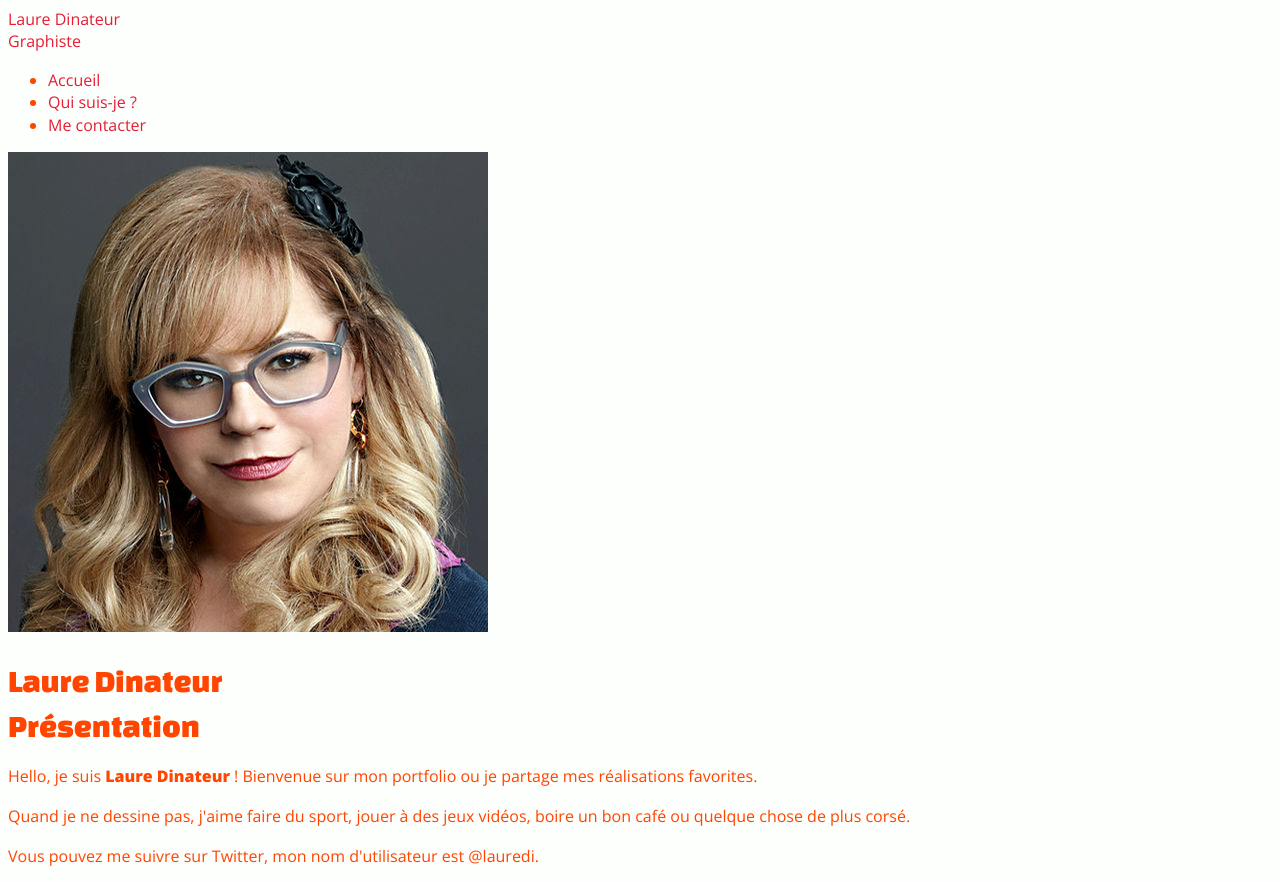
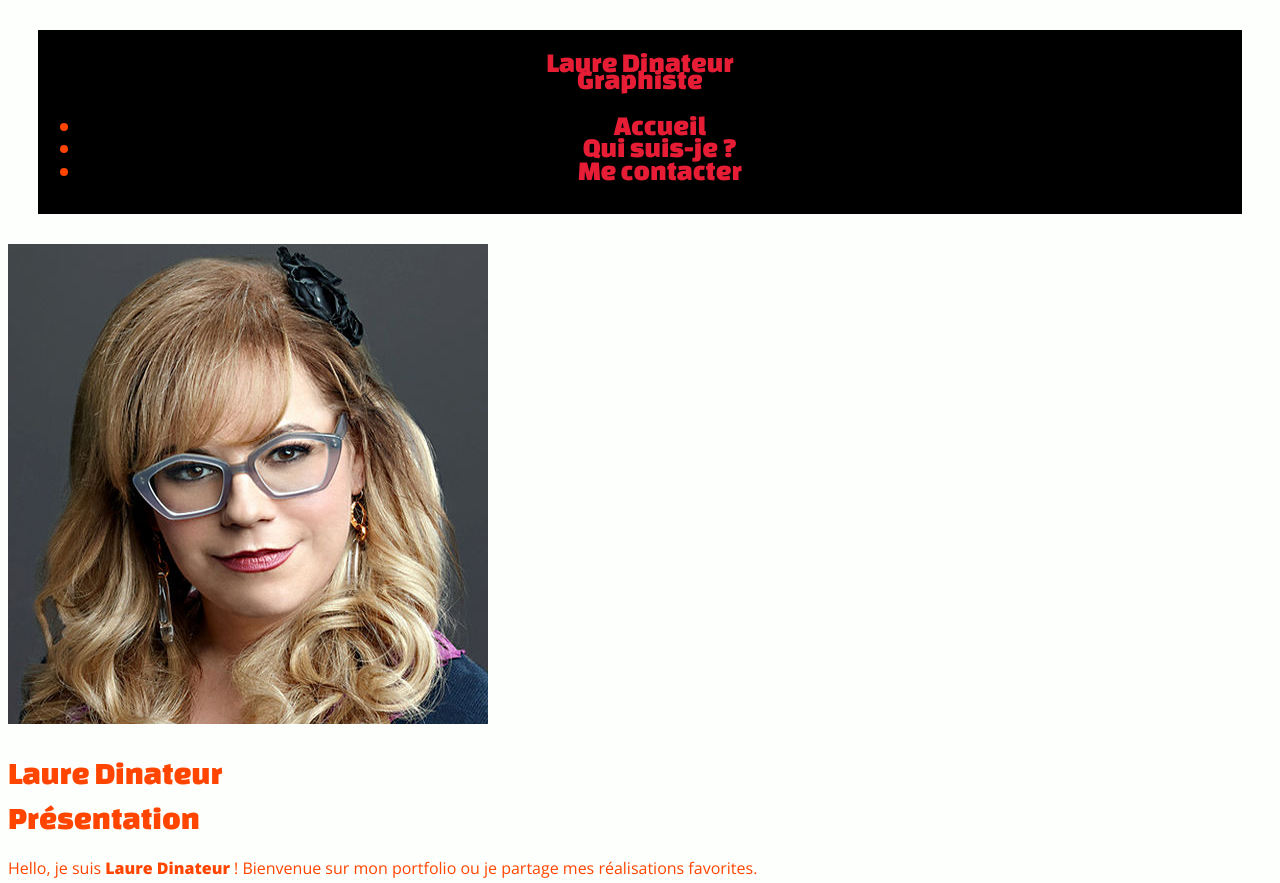
Before and after one commit to divtec-cejef/293-laure-dinateur-braioli, a plain HTML site: page information.html in a window 1280 px wide. Shown: the top 883 px of the page. Drawn offline with Linux system fonts and the light colour scheme.

Commit message:
ajout entete et du logo texte

```diff
--- a/css/main.css
+++ b/css/main.css
@@ -46,6 +46,12 @@ body {
     background-color: #fdfffc;
 }
 
+header {
+    background-color: black;
+    text-align: center;
+    padding: 5px;
+    margin: 30px;
+}
 img {
     max-width: 100%;
     height: auto;
@@ -63,6 +69,19 @@ h6 {
 h1 {
     font-size: 2rem;
     margin-bottom: 1rem;
+}
+.Laure {
+    font-family: "Changa One", sans-serif;
+    font-size: 1.75rem;
+    line-height: 0.8;
+    margin-top: 1rem;
+    margin-bottom: 1rem
+}
+.Graphiste {
+    margin: -5px;
+}
+.menu {
+    font-family: "Changa One", sans-serif;
 }
 h2 {
     font-size: 1.5rem;
--- a/information.html
+++ b/information.html
@@ -16,11 +16,11 @@
 <body class="page-information">
 <header>
     <!-- Titre principal (unique) de la page -->
-	<a href="index.html">
-    <div>Laure Dinateur</div>
-    <div>Graphiste</div>
+    <a href="index.html">
+    <div class="Laure">Laure Dinateur
+    <div class="Graphiste">Graphiste</div>
     </a>
-<nav>
+<nav class="menu">
     <ul>
     <li><a href="index.html">Accueil</a></li>
     <li><a href="information.html">Qui suis-je ?</a></li>
@@ -29,7 +29,8 @@
 </nav>
 </header>
 <main>
-    <img src="_sources/images/laure-dinateur-graphiste.jpg" height="480" width="480"/>
+    <img src="_sources/images/laure-dinateur-graphiste.jpg" alt="Laure"/>
+
     <h1>Laure Dinateur<br>
         Présentation</h1>
         <p>Hello, je suis <strong>Laure Dinateur</strong> ! Bienvenue sur mon portfolio ou je partage mes réalisations favorites.</p>
```
